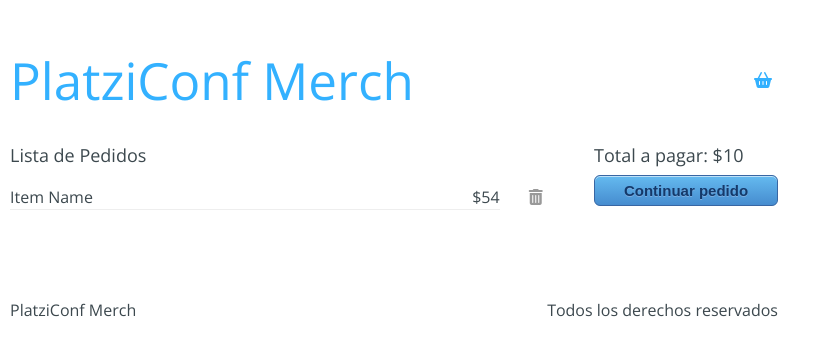
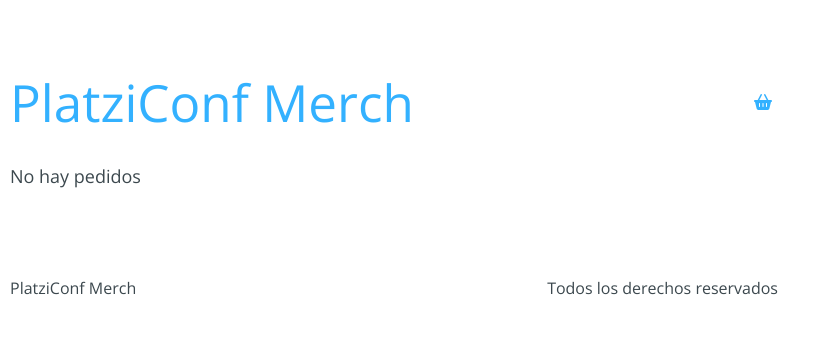
Before and after one commit to larturi/react-conf-platzi-vite, a React (Vite) app: page /checkout in a window 1280 px wide. Shown: the part 222-578 px from the top of the page, without its empty margins (0-830 px from the left). Built offline with nearby package versions, Linux system fonts and the light colour scheme.

Commit message:
Remove item to cart

```diff
--- a/src/components/Checkout/Checkout.jsx
+++ b/src/components/Checkout/Checkout.jsx
@@ -1,30 +1,50 @@
+import { useContext } from 'react'
+import { Link } from 'react-router-dom'
+import AppContext from '../../context/AppContext'
+
 import './Checkout.css'
 
-import { Link } from 'react-router-dom'
+export const Checkout = () => {
+  const { state, removeToCart } = useContext(AppContext)
+  const { cart } = state
 
-export const Checkout = () => {
+  const handleRemoveToCart = (product) => {
+    removeToCart(product)
+  }
+
+  const handleSumTotal = () => {
+    const reducer = (accumulator, currentValue) =>
+      accumulator + currentValue.price
+    const sum = cart.reduce(reducer, 0)
+    return sum
+  }
+
   return (
     <div className="checkout">
       <div className="checkout-content">
-        <h3>Lista de Pedidos</h3>
+        {cart.length > 0 ? <h3>Lista de Pedidos:</h3> : <h3>No hay pedidos</h3>}
+
+        {cart.map((item) => (
           <div className="checkout-item">
             <div className="checkout-element">
-            <h4>Item Name</h4>
-            <span>$54</span>
+              <h4>{item.title}</h4>
+              <span>${item.price}</span>
             </div>
-
-          <button type="button">
+            <button type="button" onClick={() => handleRemoveToCart(item)}>
               <i className="fas fa-trash-alt" title="Eliminar" />
             </button>
           </div>
+        ))}
       </div>
 
+      {cart.length > 0 && (
         <div className="checkout-sidebar">
-        <h3>Total a pagar: $10</h3>
+          <h3>{`Total a pagar: $${handleSumTotal()}`}</h3>
           <Link to="/checkout/information">
             <button type="button">Continuar pedido</button>
           </Link>
         </div>
+      )}
     </div>
   )
 }
```
Lines whose indentation alone changed are shown as unchanged.
